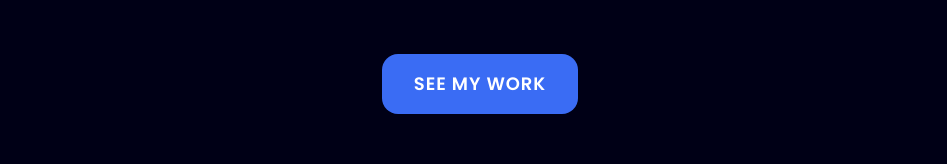
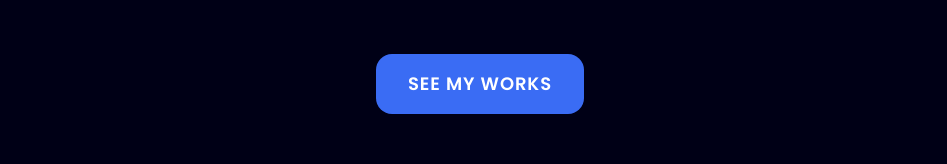
Before and after one commit to ebuchizzy/portfolio, a Nuxt app: page / in a window 1280 px wide. Shown: the part 420-584 px from the top of the page, without its empty margins (160-1107 px from the left). Built offline with nearby package versions, Linux system fonts and the light colour scheme.

Commit message:
image link fix

```diff
--- a/components/HomeSection.vue
+++ b/components/HomeSection.vue
@@ -22,7 +22,7 @@
       <NuxtLink to="#work"
          class="inline-block mt-8 sm:mt-10 px-6 sm:px-8 py-3 sm:py-4 bg-primary text-white uppercase text-base sm:text-lg font-semibold tracking-wider rounded-2xl transition-colors duration-500 hover:bg-blue-600"
          data-aos="zoom-out" data-aos-delay="1000">
-        See My Work
+        See My Works
       </NuxtLink>
 
       <div class="mt-10 sm:mt-14 flex justify-center" data-aos="fade-in" data-aos-delay="1200">
--- a/components/WorkSection.vue
+++ b/components/WorkSection.vue
@@ -2,7 +2,7 @@
     <section id="work" class="py-24 px-4 sm:px-6 md:px-12 lg:px-48 bg-dark">
       <div class="w-full flex justify-center items-center flex-col mb-8 sm:mb-16">
         <h2 class="text-primary text-2xl sm:text-4xl font-bold relative pb-8 text-center" data-aos="fade-up">
-          My Work
+          My Works
           <span class="absolute w-24 sm:w-36 h-1 bg-primary bottom-4 left-1/2 transform -translate-x-1/2"></span>
           <span class="absolute w-3 h-3 bg-primary rounded-full bottom-3 left-1/2 transform -translate-x-1/2"></span>
         </h2>
```
